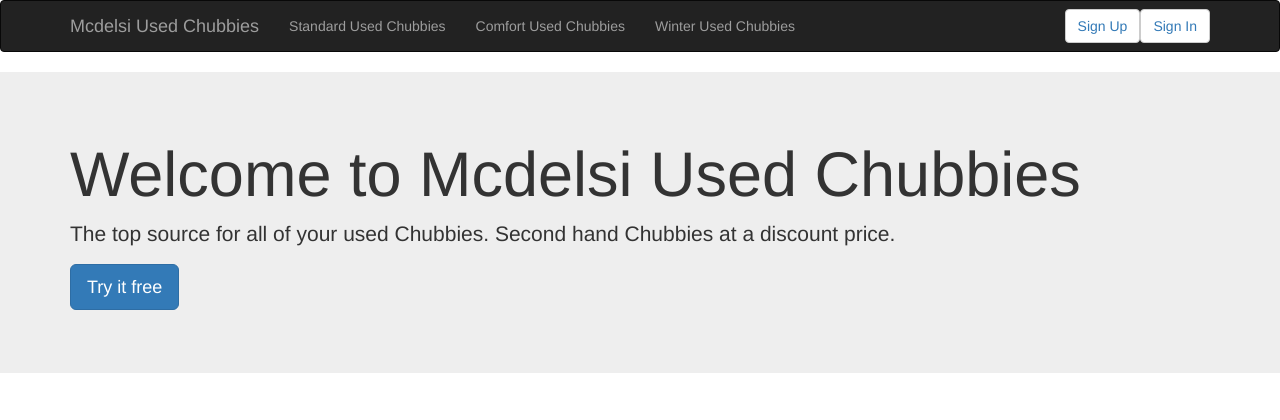
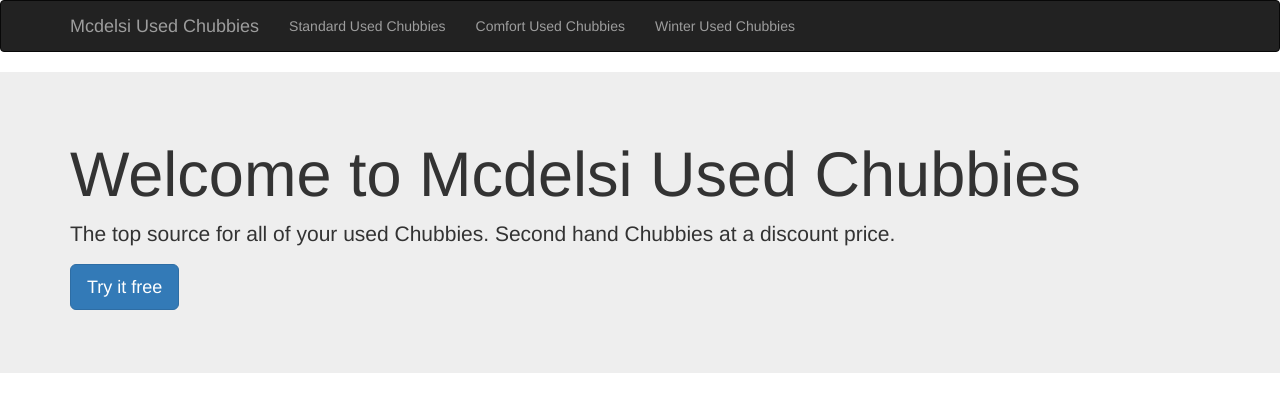
Before and after one commit to mikedel/mcdelsi, a Django app: page / in a window 1280 px wide. Shown: the top 420 px of the page. Run offline with Django 3.2, Linux system fonts and the light colour scheme; data that the repository does not hold is empty; some libraries are stand-ins or nearby versions.

Commit message:
removed signup and signin buttons

```diff
--- a/chubbies/templates/base.html
+++ b/chubbies/templates/base.html
@@ -46,8 +46,6 @@
               <li><a href="/category/comfort/">Comfort Used Chubbies</a></li>
               <li><a href="/category/winter">Winter Used Chubbies</a></li>
             </ul>
-            <button type="button" class="btn btn-default navbar-btn navbar-right"><a href="signin">Sign In</a></button>
-            <button type="button" class="btn btn-default navbar-btn navbar-right"><a href="signup">Sign Up</a></button>
           </div>
         </div>
       </nav>
```
